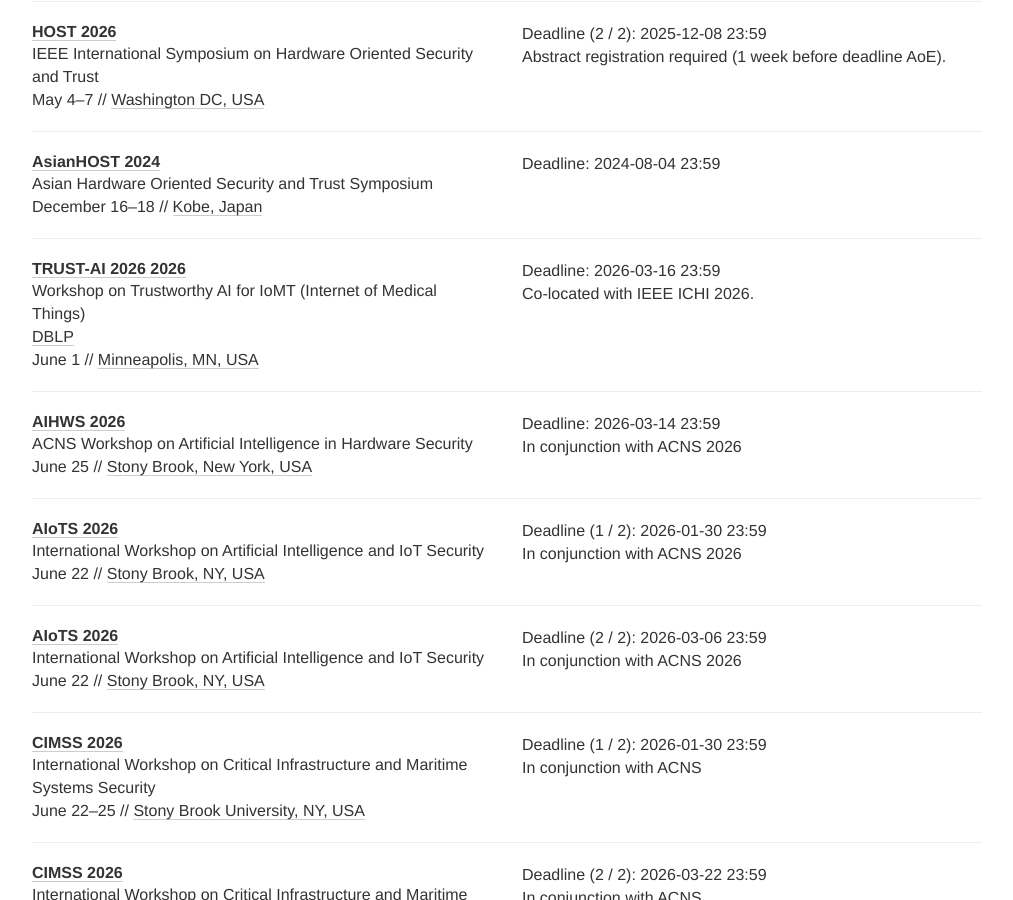
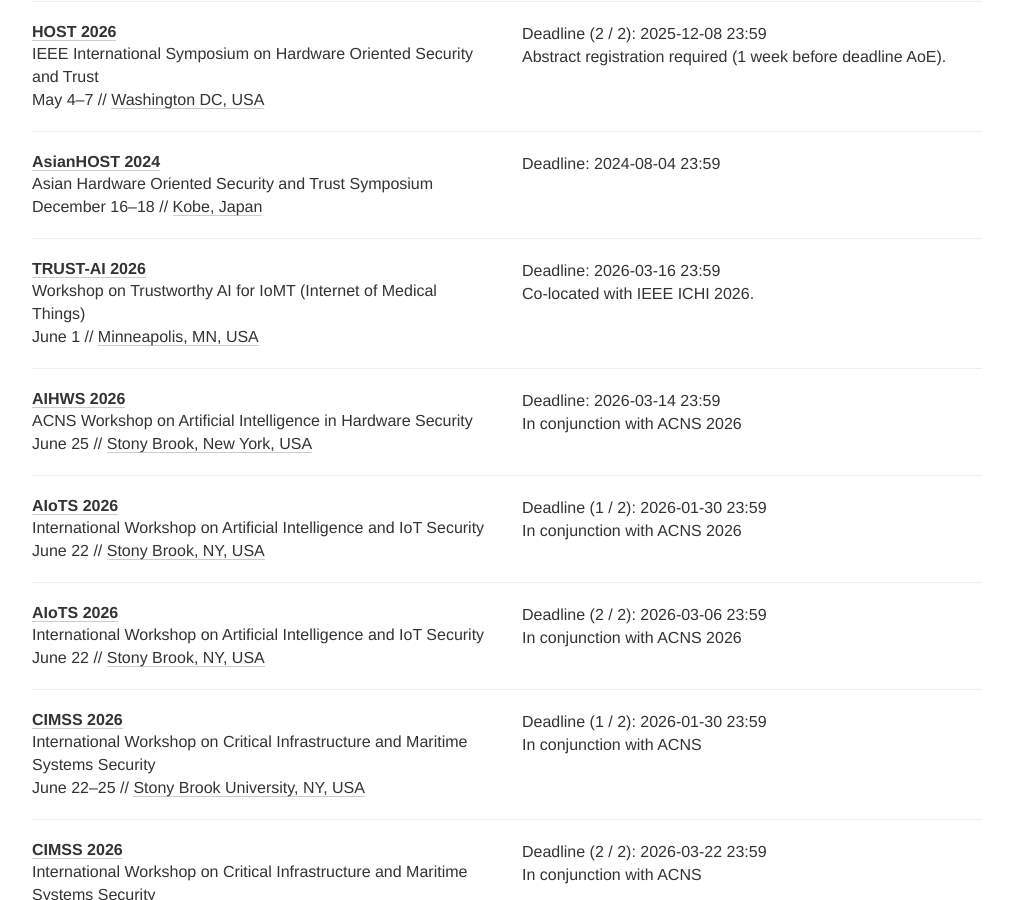
Before and after one commit to sec-deadlines/sec-deadlines.github.io, a Jekyll site: the page built from index.html, in a window 1280 px wide and 900 px high, scrolled down 12759 px. Shown: the whole window, without its empty margins (133-1146 px from the left). Built offline with Jekyll 4.4.1, drawn with Linux system fonts in a browser that asks for light colours; nearby versions of some CDN libraries; comment, search, counter and statistics services are not loaded.

Commit message:
Clean up entry

```diff
--- a/_data/conferences.yml
+++ b/_data/conferences.yml
@@ -802,11 +802,11 @@
   tags: [SEC, CONF]
 
 # Workshops
-- name: TRUST-AI 2026
+
+- name: TRUST-AI
   description: Workshop on Trustworthy AI for IoMT (Internet of Medical Things)
   year: 2026
   link: https://trustai2026.web.illinois.edu/
-  dblp: N/A
   deadline:
     - "2026-03-16 23:59"
   comment: Co-located with IEEE ICHI 2026.
```
